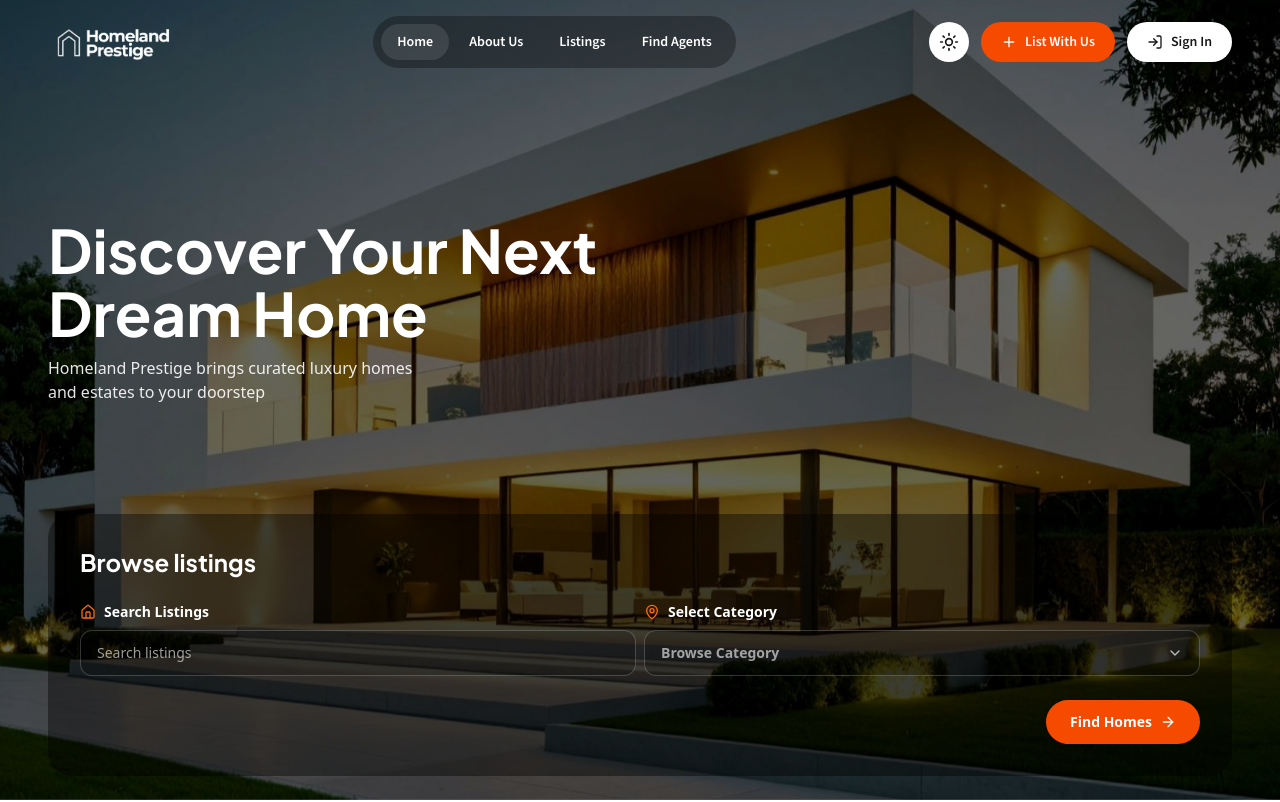
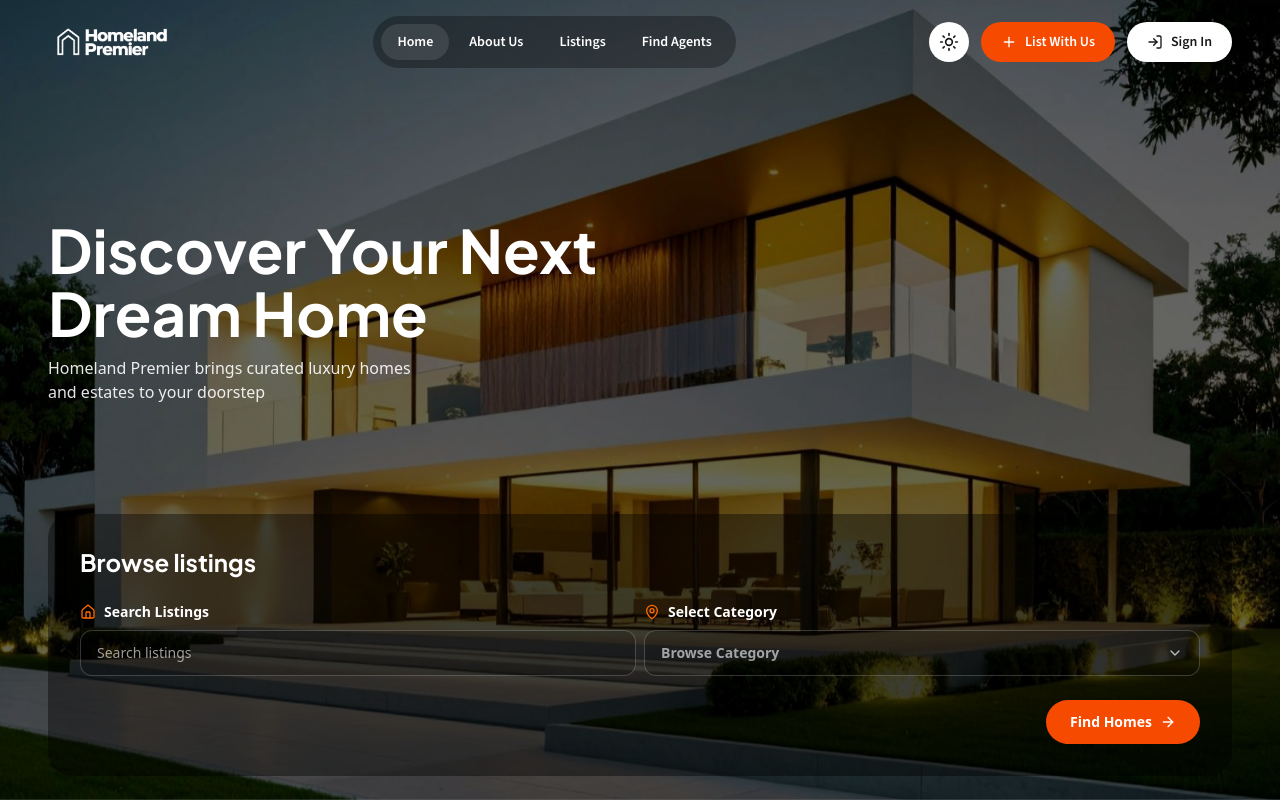
Before and after one commit to writefreak/tageinc, a Next.js app: page / in a window 1280 px wide. Shown: the top 802 px of the page. Built offline with nearby package versions, Linux system fonts and the light colour scheme.

Commit message:
update homeland prestige to homeland premier

```diff
--- a/components/home/faq.tsx
+++ b/components/home/faq.tsx
@@ -39,7 +39,7 @@ const FAQS = [
 
 export function FAQ() {
   return (
-    <section id="faq" className="w-full py-12 md:py-22 px-4 md:px-12 font-sans">
+    <section id="faq" className="w-full py-16 md:py-22 px-4 md:px-12 font-sans">
       <div className="mx-auto max-w-4xl">
         {/* Section Header */}
         <div className="mb-10 text-center">
--- a/components/test-hero.tsx
+++ b/components/test-hero.tsx
@@ -77,7 +77,7 @@ export default function Hero() {
             transition={{ duration: 0.6, delay: 0.15, ease: "easeOut" }}
             className="py-3 text-xs md:max-w-sm md:text-base text-white/90"
           >
-            Homeland Prestige brings curated luxury homes{" "}
+            Homeland Premier brings curated luxury homes{" "}
             <br className="md:block hidden" /> and estates to your doorstep
           </motion.p>
         </div>
--- a/components/ui/about-right.tsx
+++ b/components/ui/about-right.tsx
@@ -48,7 +48,7 @@ export default function AboutRightSection() {
       >
         <Image
           src="/home2.jpg"
-          alt="Homeland Prestige modern luxury property architecture"
+          alt="Homeland Premier modern luxury property architecture"
           fill
           className="object-cover"
           sizes="(max-width: 1024px) 100vw, 50vw"
```
Also changed, not shown: public/homeland.png.
